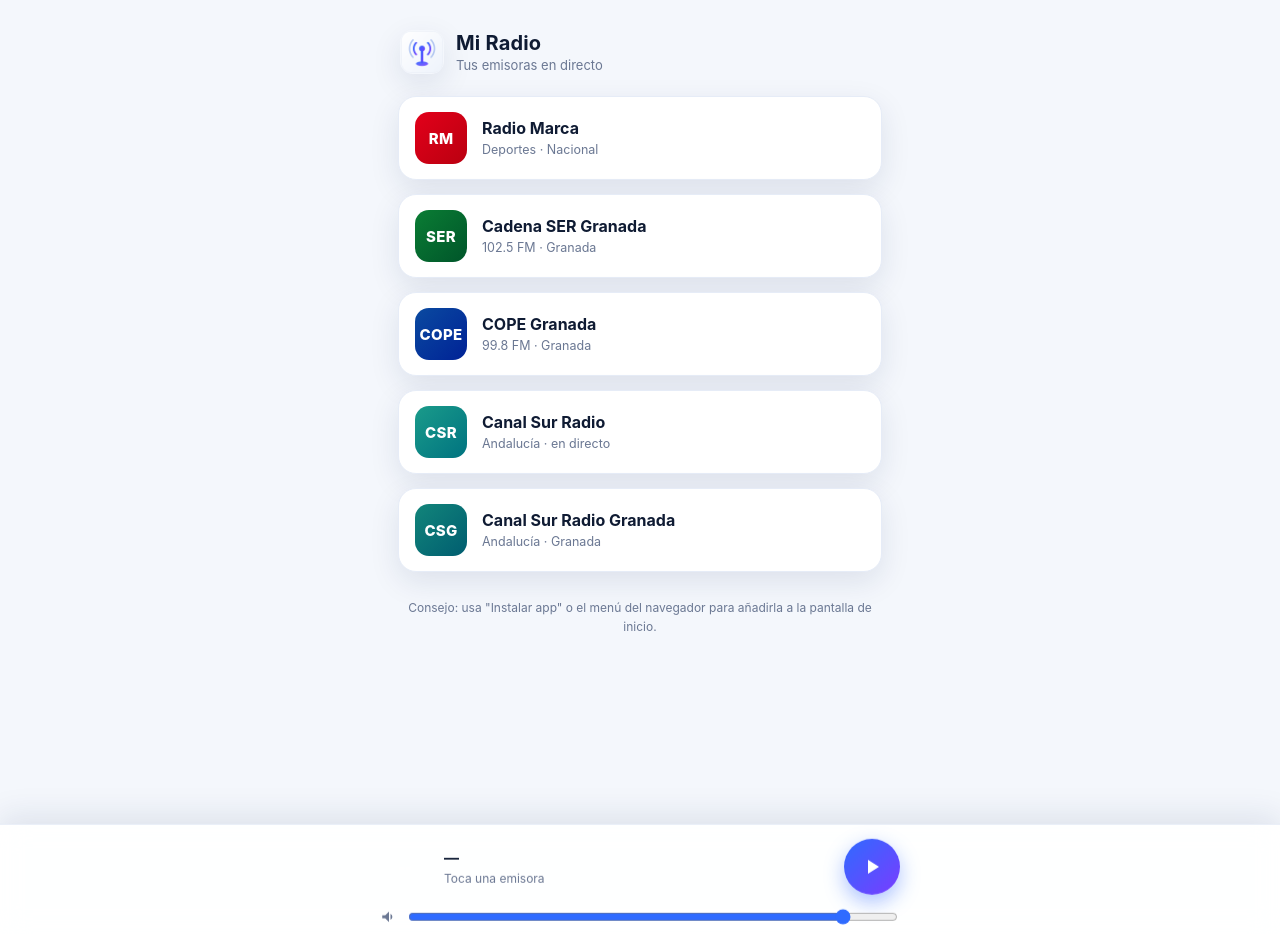
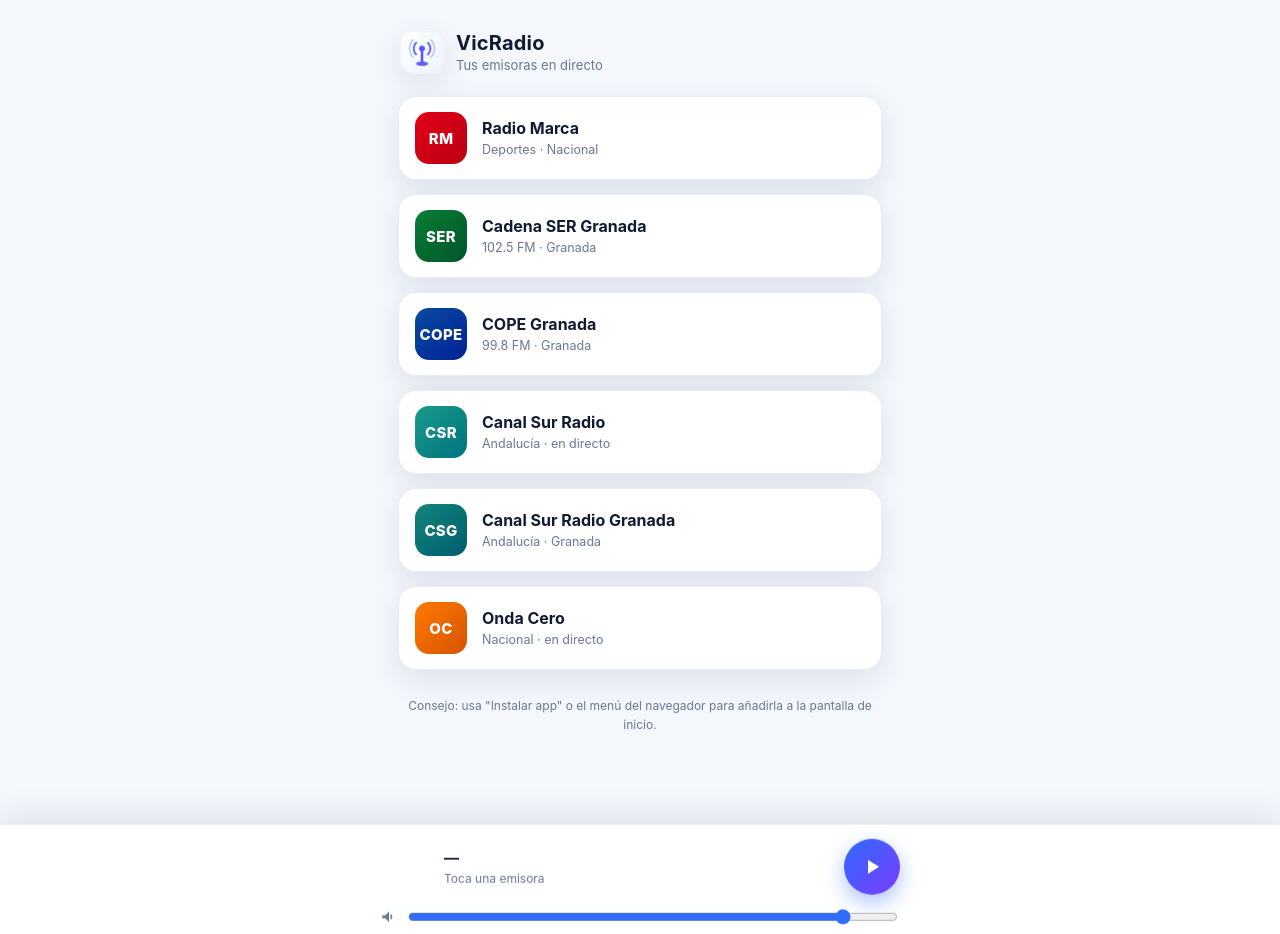
Before and after one commit to vunisal706-droid/radio, a plain HTML site: page index.html in a window 1280 px wide. Before the commit the page ends 836 px from the top, so only its background shows below. Drawn offline with Linux system fonts and the light colour scheme.

Commit message:
Add files via upload

```diff
--- a/index.html
+++ b/index.html
@@ -3,14 +3,14 @@
 <head>
 <meta charset="UTF-8">
 <meta name="viewport" content="width=device-width, initial-scale=1, viewport-fit=cover">
-<title>Mi Radio</title>
-<meta name="description" content="Radio en directo: Radio Marca, Cadena SER Granada, COPE Granada y Canal Sur Radio.">
+<title>VicRadio</title>
+<meta name="description" content="Radio en directo: Radio Marca, Cadena SER Granada, COPE Granada, Canal Sur Radio y Onda Cero.">
 <meta name="theme-color" content="#2f6bff">
 <link rel="icon" href="favicon.svg" type="image/svg+xml">
 <link rel="apple-touch-icon" href="apple-touch-icon.png">
 <link rel="manifest" href="manifest.webmanifest">
 <meta name="apple-mobile-web-app-capable" content="yes">
-<meta name="apple-mobile-web-app-title" content="Mi Radio">
+<meta name="apple-mobile-web-app-title" content="VicRadio">
 <meta name="mobile-web-app-capable" content="yes">
 <style>
   :root{
@@ -96,9 +96,9 @@
 <body>
 <div class="wrap">
   <header>
-    <img class="logo" src="icon-192.png" alt="Mi Radio">
+    <img class="logo" src="icon-192.png" alt="VicRadio">
     <div>
-      <h1>Mi Radio</h1>
+      <h1>VicRadio</h1>
       <p>Tus emisoras en directo</p>
     </div>
   </header>
@@ -140,7 +140,9 @@
   { id:'canalsur', name:'Canal Sur Radio', tag:'Andalucía · en directo', color:'#1a9b8a', abbr:'CSR',
     url:'https://rtva-live-radio.flumotion.com/rtva/csr.mp3' },
   { id:'canalsurgr', name:'Canal Sur Radio Granada', tag:'Andalucía · Granada', color:'#12857a', abbr:'CSG',
-    url:'https://rtva-live-radio.flumotion.com/rtva/csrgra.mp3' }
+    url:'https://rtva-live-radio.flumotion.com/rtva/csrgra.mp3' },
+  { id:'ondacero', name:'Onda Cero', tag:'Nacional · en directo', color:'#ff7a00', abbr:'OC',
+    url:'https://radio-atres-live.ondacero.es/api/livestream-redirect/OCAAC.aac' }
 ];
 
 const audio = document.getElementById('audio');
@@ -159,7 +161,6 @@
 
 let current = null;
 
-// Construir la lista
 STATIONS.forEach(s => {
   const el = document.createElement('div');
   el.className = 'station';
@@ -218,11 +219,10 @@
 volEl.addEventListener('input', () => audio.volume = parseFloat(volEl.value));
 audio.volume = parseFloat(volEl.value);
 
-// Media Session (controles del móvil / pantalla de bloqueo)
 if('mediaSession' in navigator){
   audio.addEventListener('playing', () => {
     navigator.mediaSession.metadata = new MediaMetadata({
-      title: current ? current.name : 'Mi Radio', artist: current ? current.tag : '', album:'Mi Radio'
+      title: current ? current.name : 'VicRadio', artist: current ? current.tag : '', album:'VicRadio'
     });
     navigator.mediaSession.playbackState='playing';
   });
@@ -230,7 +230,6 @@
   navigator.mediaSession.setActionHandler('pause', () => audio.pause());
 }
 
-// Instalación PWA
 let deferred=null;
 const installBtn=document.getElementById('installBtn');
 window.addEventListener('beforeinstallprompt', e => { e.preventDefault(); deferred=e; installBtn.classList.add('show'); });
@@ -240,12 +239,10 @@
 });
 window.addEventListener('appinstalled', () => installBtn.classList.remove('show'));
 
-// Registrar service worker (solo funciona servido por http/https)
 if('serviceWorker' in navigator){
   window.addEventListener('load', () => navigator.serviceWorker.register('sw.js').catch(()=>{}));
 }
 
-// Pista para iOS
 const hint=document.getElementById('hint');
 const isIOS=/iPad|iPhone|iPod/.test(navigator.userAgent);
 hint.textContent = isIOS
--- a/sw.js
+++ b/sw.js
@@ -1,6 +1,6 @@
 // Service worker mínimo para que la app sea instalable y cargue offline la interfaz.
 // El audio siempre necesita conexión (es streaming en directo).
-const CACHE = 'mi-radio-v1';
+const CACHE = 'vicradio-v1';
 const ASSETS = [
   './',
   './index.html',
```
Also changed, not shown: manifest.webmanifest.
